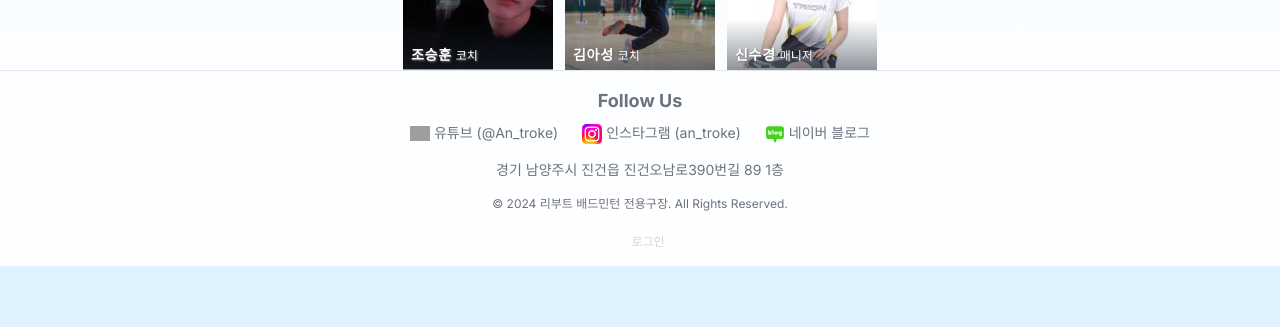
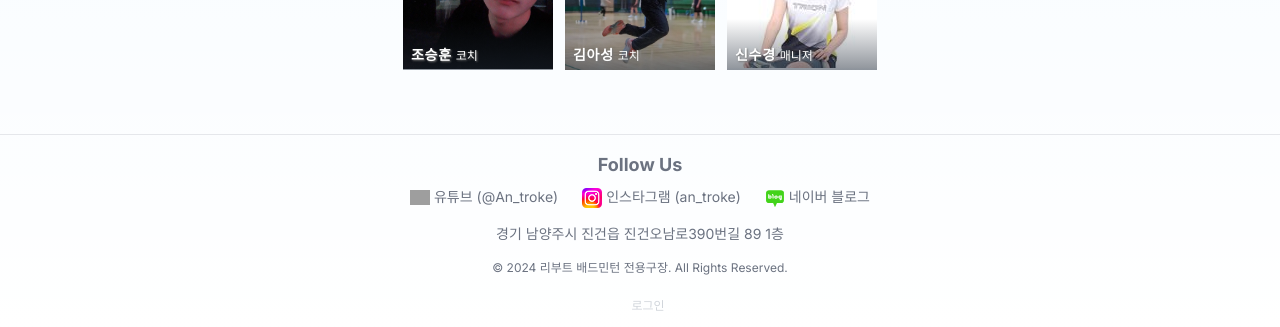
Before and after one commit to reboot-badminton/reboot-homepage, a Next.js app: page / in a window 1280 px wide. Shown: the part 1532-1859 px from the top of the page. Before the commit the page ends 1798 px from the top, so only its background shows below. Built offline with nearby package versions, Linux system fonts and the light colour scheme; no server answers; grey boxes are pictures that could not be loaded.

Commit message:
Add margin on top of footer

```diff
--- a/app/layout.tsx
+++ b/app/layout.tsx
@@ -44,7 +44,7 @@ export default async function RootLayout({
               <main className='flex-grow'>
                 {children}
               </main>
-              <footer className="w-full pt-4 border-t text-center text-gray-500">
+              <footer className="w-full pt-4 mt-16 border-t text-center text-gray-500">
                 <h1 className="text-lg mb-2 font-bold">Follow Us</h1>
                 <div className="text-sm mb-4">
                   <a href="https://www.youtube.com/@An_troke" className="mr-6">
```
